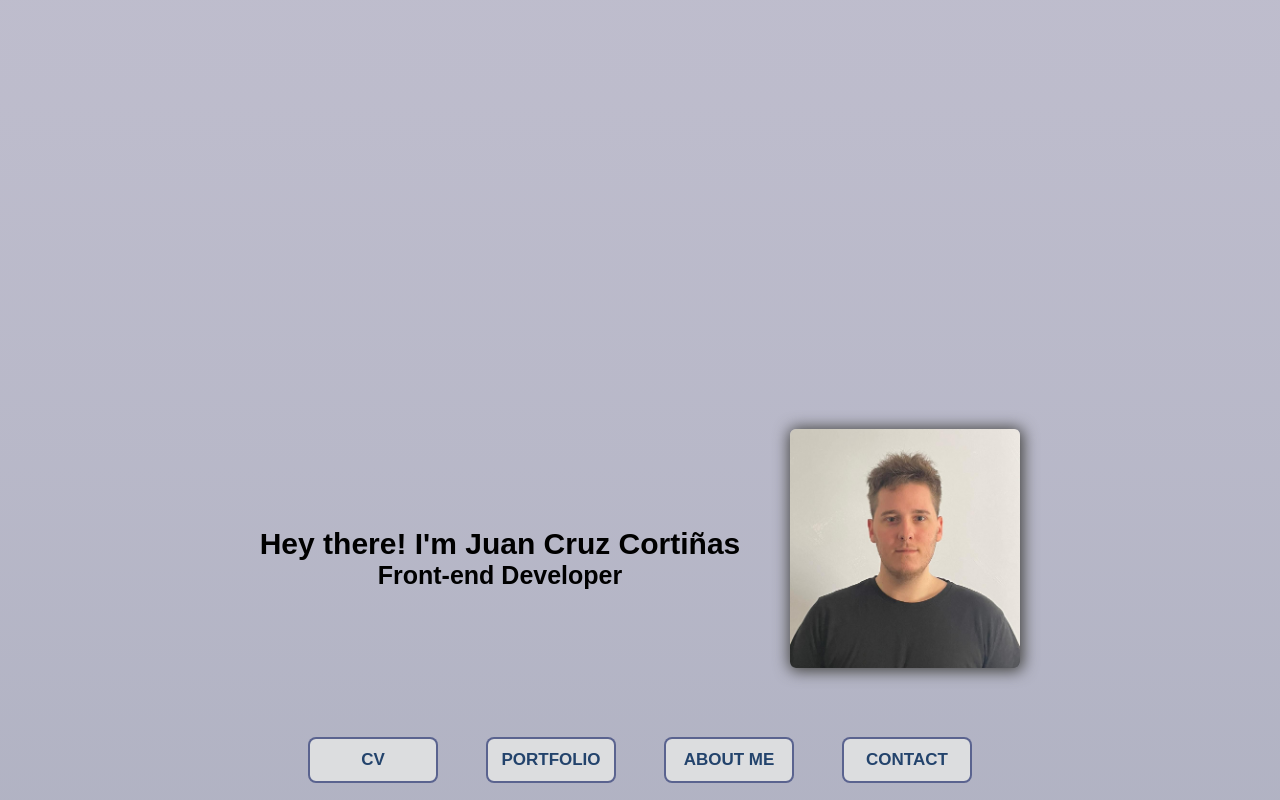
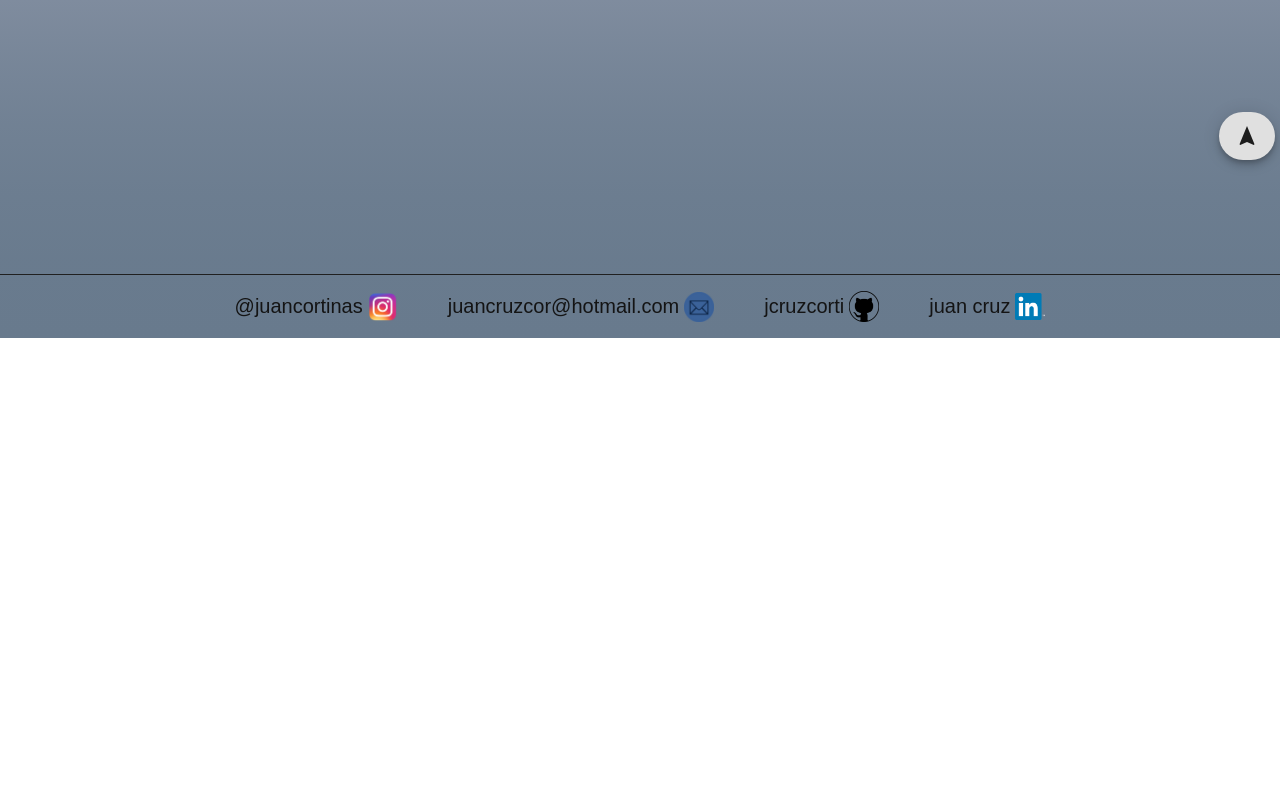
Before and after one commit to Jcruzcorti/newportfolio, a React (Create React App) app: page / in a window 1280 px wide. Shown: the part 620-1420 px from the top of the page. After the commit the page ends 958 px from the top, so only its background shows below. Built offline with nearby package versions, Linux system fonts and the light colour scheme; a web font is replaced by a local one.

Commit message:
installed MUI icons-material to use a button that redirects to home. I also installed react-router-dom to navigate in the app

```diff
--- a/package.json
+++ b/package.json
@@ -5,12 +5,14 @@
   "dependencies": {
     "@emotion/react": "^11.10.5",
     "@emotion/styled": "^11.10.5",
+    "@mui/icons-material": "^5.11.0",
     "@mui/material": "^5.11.4",
     "@testing-library/jest-dom": "^5.16.5",
     "@testing-library/react": "^13.4.0",
     "@testing-library/user-event": "^13.5.0",
     "react": "^18.2.0",
     "react-dom": "^18.2.0",
+    "react-router-dom": "^6.6.2",
     "react-scripts": "5.0.1",
     "web-vitals": "^2.1.4"
   },
--- a/src/App.jsx
+++ b/src/App.jsx
@@ -1,8 +1,11 @@
-import { useState } from 'react';
+import React,{useState} from 'react';
 import './App.css';
+import ButtonLinkHome from './components/buttons/ButtonLinkHome';
 import ButtonTheme from './components/buttons/ButtonTheme';
 import Footer from './components/footer/Footer';
 import Presentation from './components/presentation/Presentation';
+import ContextProvider from './context/Context';
+import {BrowserRouter, Routes, Route, Link} from 'react-router-dom'
 
 
 
@@ -15,24 +18,34 @@ function App() {
   }
 
   return (
+    <ContextProvider>
+      <BrowserRouter>
         <div className={themeColor ? "AppPrimary" : "AppSecondary"}>
 
           <section className='SectionApp'>
             <div className='DivButtonTheme'>
               <ButtonTheme onClick={handleChangeThemeColor}/>
             </div>
+            <Routes>
+              <Route path='/' element={<Presentation/>}/>
+              {/* <Presentation/>
               <Presentation/>
               <Presentation/>
               <Presentation/>
-        <Presentation/>
-        <Presentation/>
-        <Presentation/>
+              <Presentation/>  */}
+            </Routes>
+            <div className='ButtonLinkHome'>
+              <Link to='/'><ButtonLinkHome/></Link>
+            </div>
           </section>
 
           <footer className='FooterApp'>
             <Footer/>
           </footer>
         </div>
+      </BrowserRouter>
+    </ContextProvider>
+
   );
 }
 
--- a/src/components/buttons/ButtonHover.jsx
+++ b/src/components/buttons/ButtonHover.jsx
@@ -1,14 +1,14 @@
 import React from 'react'
 import './button.css'
-
-
 
 function ButtonHover({tittle}) {
 
 
   return (
     <>
-        <button className='ButtonHover'>{tittle}</button>
+        <button className="ButtonHoverPrimary">
+            {tittle}
+        </button>
     </>
   )
 }
--- /dev/null
+++ b/src/components/buttons/ButtonLinkHome.jsx
@@ -0,0 +1,18 @@
+import React from 'react'
+import Fab from '@mui/material/Fab';
+import NavigationIcon from '@mui/icons-material/Navigation';
+
+
+
+function ButtonLinkHome() {
+
+  return (
+    <>
+        <Fab variant="extended" >
+            <NavigationIcon/>
+        </Fab>
+    </>
+  )
+}
+
+export default ButtonLinkHome
--- a/src/components/buttons/button.css
+++ b/src/components/buttons/button.css
@@ -1,4 +1,4 @@
-.ButtonHover {
+.ButtonHoverPrimary {
     display: inline-block;
     width: 130px;
     height: auto;
@@ -18,7 +18,7 @@
     background: rgba(220, 221, 223, 0.991);
    }
 
-   .ButtonHover:before {
+   .ButtonHoverPrimary:before {
     content: "";
     position: absolute;
     z-index: -1;
@@ -32,11 +32,33 @@
     transition: all .7s;
    }
 
-   .ButtonHover:hover {
+   .ButtonHoverPrimary:hover {
     color: rgba(220, 221, 223, 0.991);
    }
 
-   .ButtonHover:hover:before {
+   .ButtonHoverPrimary:hover:before {
     top: -30px;
     left: -30px;
    }
+
+
+
+.DivButtonTheme{
+    display: flex;
+    flex-direction: row;
+    position: sticky;
+    top: 20px;
+    justify-content: flex-end;
+    align-items: flex-end;
+}
+
+
+.ButtonLinkHome{
+    display: flex;
+    flex-direction: row;
+    position: sticky;
+    bottom: 20px;
+    margin: 5px;
+    justify-content: flex-end;
+    align-items: flex-end;
+}
--- a/src/components/presentation/presentation.css
+++ b/src/components/presentation/presentation.css
@@ -36,11 +36,11 @@ h2{
     font-size: 25px;
 }
 
-.DivButtonTheme{
+/* .DivButtonTheme{
     display: flex;
     flex-direction: row;
     position: sticky;
     top: 20px;
     justify-content: flex-end;
     align-items: flex-end;
-}
+} */
--- /dev/null
+++ b/src/context/Context.jsx
@@ -0,0 +1,25 @@
+import React,{createContext, useState} from 'react'
+
+
+export const Context = createContext()
+
+function ContextProvider({children}) {
+
+
+    const [themeColor,setThemeColor] = useState(true)
+
+    const handleChangeThemeColor = () =>{
+      themeColor ? setThemeColor(false) : setThemeColor(true)
+    }
+
+
+  return (
+    <>
+        <Context.Provider value={{themeColor,handleChangeThemeColor}}>
+            {children}
+        </Context.Provider>
+    </>
+  )
+}
+
+export default ContextProvider;
```
Also changed, not shown: clausura.svg (deleted), 1 other file (tests, documents, lock files or other folders). Lines whose indentation alone changed are shown as unchanged.
